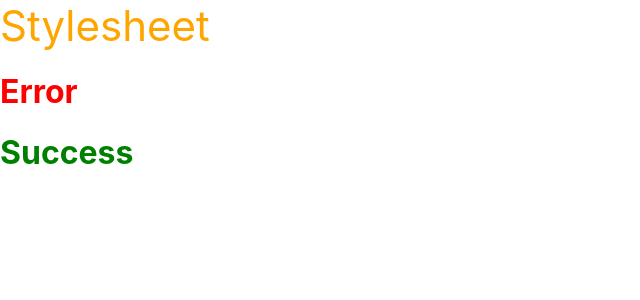
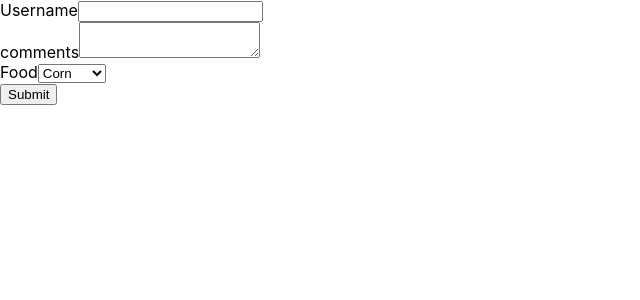
Before and after one commit to tanishthaJawa/react-practice, a React (Create React App) app: page / in a window 1280 px wide. Shown: the top 300 px of the page, without its empty margins (0-640 px from the left). Built offline with nearby package versions, Linux system fonts and the light colour scheme.

Commit message:
Handling form data in react

```diff
--- a/src/App.js
+++ b/src/App.js
@@ -11,14 +11,16 @@ import NamesList from "./components/NamesList";
 import Stylesheet from "./components/Stylesheet";
 import styles from './components/appStyles.module.css'
 import "./components/appStyles.css"
+import Form from "./components/Form";
 
 function App() {
 
   return (
     <div className="App">
-      <Stylesheet primary={true} />
+      <Form />
+      {/* <Stylesheet primary={true} />
       <h1 className="error">Error</h1>
-      <h1 className={styles.success}>Success</h1>
+      <h1 className={styles.success}>Success</h1> */}
       {/* <GreetUser /> */}
       {/* <NamesList /> */}
       {/* <EventBinding />
--- /dev/null
+++ b/src/components/Form.js
@@ -0,0 +1,60 @@
+import React, { Component } from 'react'
+
+class Form extends Component {
+    constructor(props) {
+        super(props)
+
+        this.state = {
+            username: '',
+            comments: '',
+            food: 'corn'
+        }
+    }
+    handleChangeUserName = (event) => {
+        this.setState({
+            username: event.target.value
+        })
+    }
+    handleChangeComments = (event) => {
+        this.setState({
+            comments: event.target.value
+        })
+    }
+    handleChangeFood = (event) => {
+        this.setState({
+            food: event.target.value
+        })
+    }
+    submitHandler = (event) => {
+        alert(`${this.state.username} ${this.state.food} ${this.state.comments}`)
+        event.preventDefault()
+    }
+    render() {
+        const {username,food,comments} = this.state
+        return (
+            <form onSubmit={this.submitHandler}>
+                <div>
+                    <label>Username</label>
+                    <input type='text' value={username} onChange={this.handleChangeUserName} />
+                </div>
+                <div>
+                    <label>comments</label>
+                    <textarea value={comments} onChange={this.handleChangeComments} ></textarea>
+                </div>
+                <div>
+                    <label >Food</label>
+                    <select value={food} onChange={this.handleChangeFood}>
+                        <option value="cheese">Cheese</option>
+                        <option value="cream">cream</option>
+                        <option value="corn">Corn</option>
+                    </select>
+                </div>
+                <div>
+                    <button type ="submit">Submit</button>
+                </div>
+            </form>
+        )
+    }
+}
+
+export default Form
```
